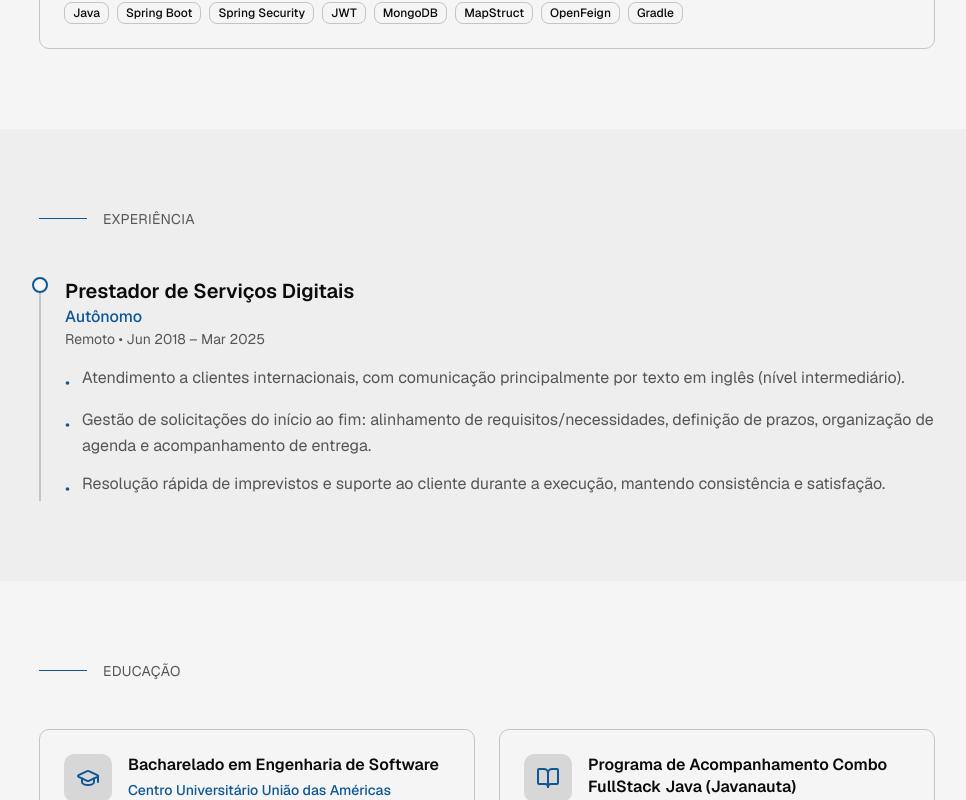
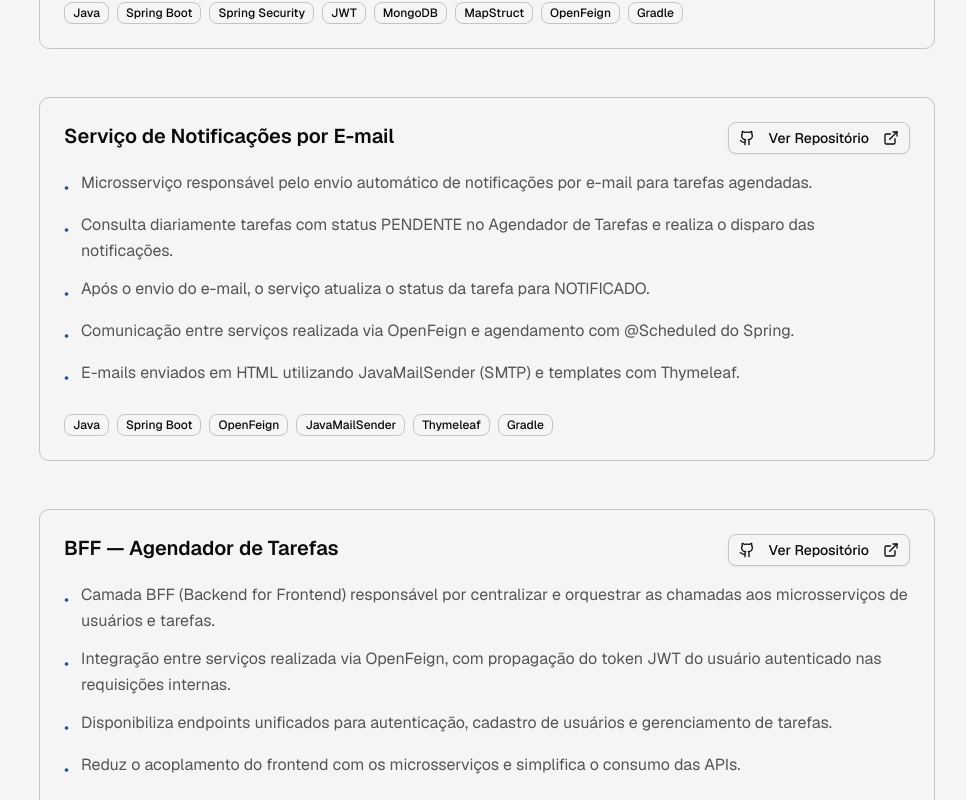
Before and after one commit to AlanF-Oliveira/personal-portfolio, a Next.js app: page / in a window 1280 px wide. Shown: the part 2620-3420 px from the top of the page, without its empty margins (41-1007 px from the left). Built offline with nearby package versions, Linux system fonts and the light colour scheme.

Commit message:
adicionado novos projetos

```diff
--- a/components/portfolio/projects.tsx
+++ b/components/portfolio/projects.tsx
@@ -23,6 +23,29 @@ const projects = [
     technologies: ["Java", "Spring Boot", "Spring Security", "JWT", "MongoDB", "MapStruct", "OpenFeign", "Gradle"],
     github: "https://github.com/AlanF-Oliveira/agendador-tarefas",
   },
+ {
+  title: "Serviço de Notificações por E-mail",
+  description: [
+    "Microsserviço responsável pelo envio automático de notificações por e-mail para tarefas agendadas.",
+    "Consulta diariamente tarefas com status PENDENTE no Agendador de Tarefas e realiza o disparo das notificações.",
+    "Após o envio do e-mail, o serviço atualiza o status da tarefa para NOTIFICADO.",
+    "Comunicação entre serviços realizada via OpenFeign e agendamento com @Scheduled do Spring.",
+    "E-mails enviados em HTML utilizando JavaMailSender (SMTP) e templates com Thymeleaf."
+  ],
+  technologies: ["Java", "Spring Boot", "OpenFeign", "JavaMailSender", "Thymeleaf", "Gradle"],
+  github: "https://github.com/AlanF-Oliveira/notificacao",
+},
+  {
+  title: "BFF — Agendador de Tarefas",
+  description: [
+    "Camada BFF (Backend for Frontend) responsável por centralizar e orquestrar as chamadas aos microsserviços de usuários e tarefas.",
+    "Integração entre serviços realizada via OpenFeign, com propagação do token JWT do usuário autenticado nas requisições internas.",
+    "Disponibiliza endpoints unificados para autenticação, cadastro de usuários e gerenciamento de tarefas.",
+    "Reduz o acoplamento do frontend com os microsserviços e simplifica o consumo das APIs."
+  ],
+  technologies: ["Java", "Spring Boot", "Spring Security", "JWT", "OpenFeign", "Maven"],
+  github: "https://github.com/AlanF-Oliveira/bff-agendador-tarefas",
+},
 ]
 
 export function Projects() {
```
